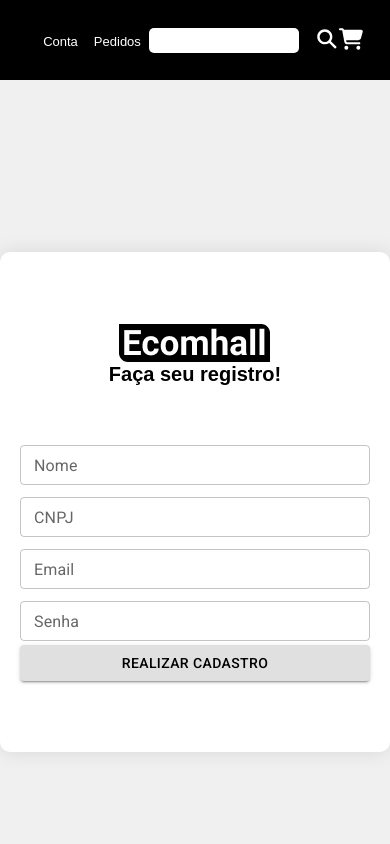
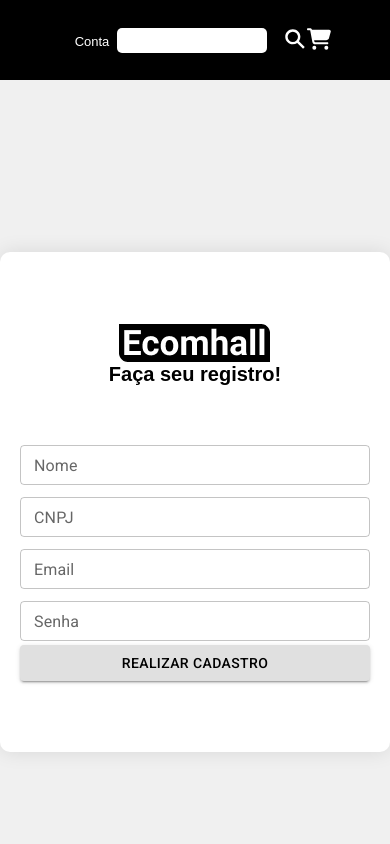
Before and after one commit to gabryel-academico/frontend-ecomhall, a React (Create React App) app: page /registro/varejista in a window 390 px wide. Shown: the top 844 px of the page. Built offline with nearby package versions, Linux system fonts and the light colour scheme; no server answers.

Commit message:
conta responsivo

```diff
--- a/src/components/Navbar/index.tsx
+++ b/src/components/Navbar/index.tsx
@@ -25,6 +25,11 @@
 navigate(`/pesquisa/${search}`)
 }
 
+function isLoggedIn(): boolean {
+    const accessToken = localStorage.getItem('ACESS_TOKEN');
+
+    return accessToken ? false : true;
+}
 
 
 return(
@@ -35,8 +40,11 @@
             <nav>
            <ul>
 
-            <li><Link to="/login">Conta</Link></li>
-            <li><Link to="/pedidos/cliente">Pedidos</Link></li>
+            {isLoggedIn() ? (
+                                <li><Link to="/login">Conta</Link></li>
+                            ) : (
+                                <li><Link to="/pedidos/cliente">Conta</Link></li>
+                            )}
            </ul>
 
 
```
